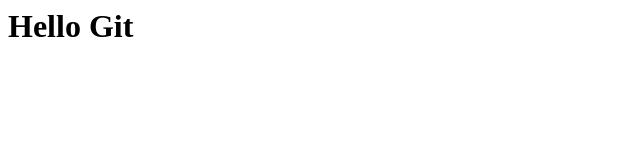
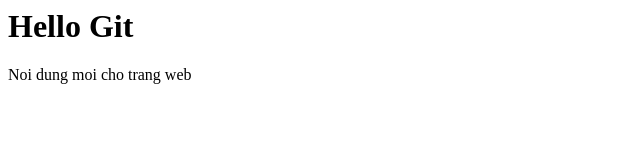
Before and after one commit to hatuan134/git-basic-practice, a plain HTML site: page index.html in a window 1280 px wide. Shown: the whole page, without its empty margins (0-640 px from the left). Drawn offline with Linux system fonts and the light colour scheme.

Commit message:
Update html content

```diff
--- a/index.html
+++ b/index.html
@@ -1 +1,2 @@
 <h1>Hello Git</h1>
+<p>Noi dung moi cho trang web</p>
```
